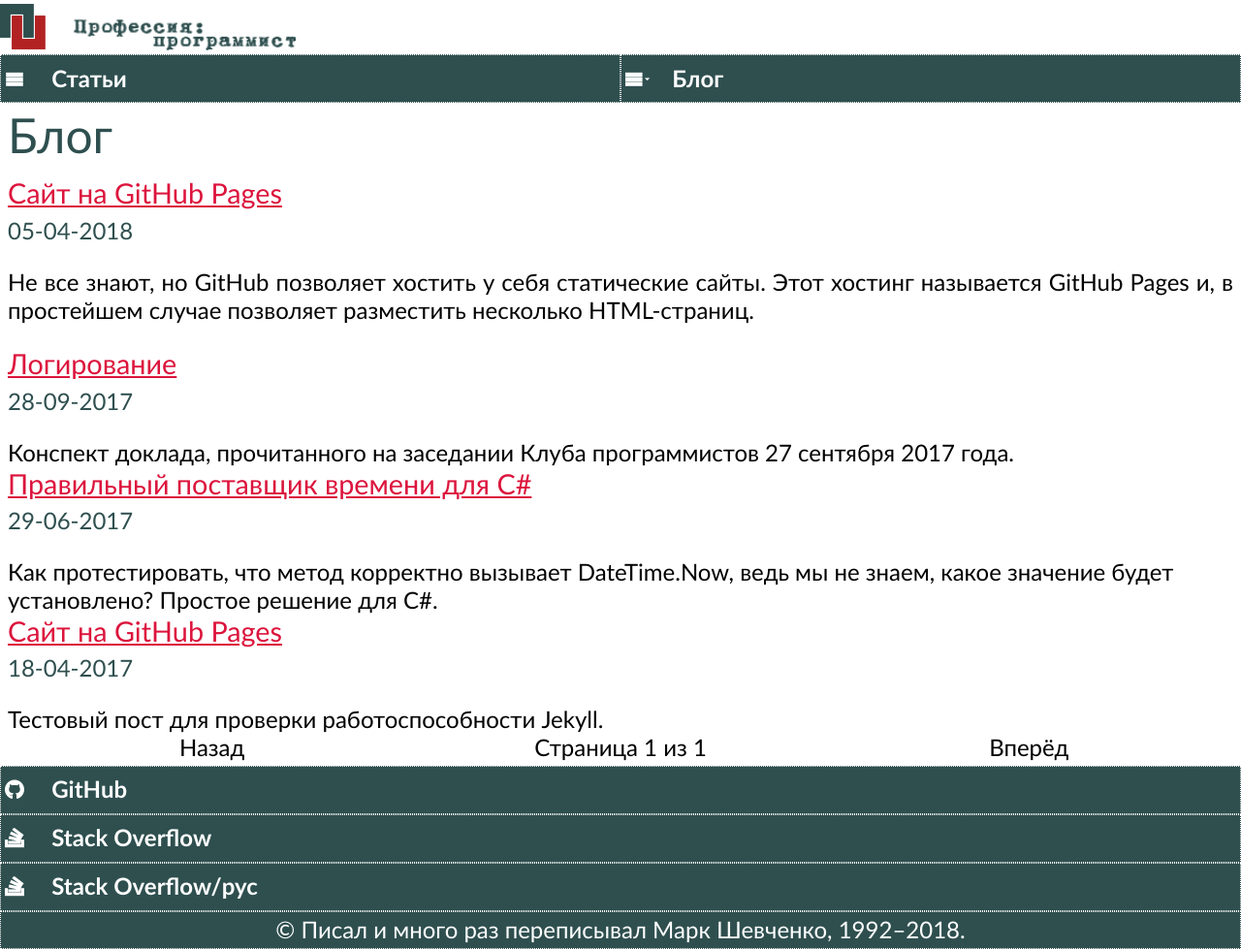
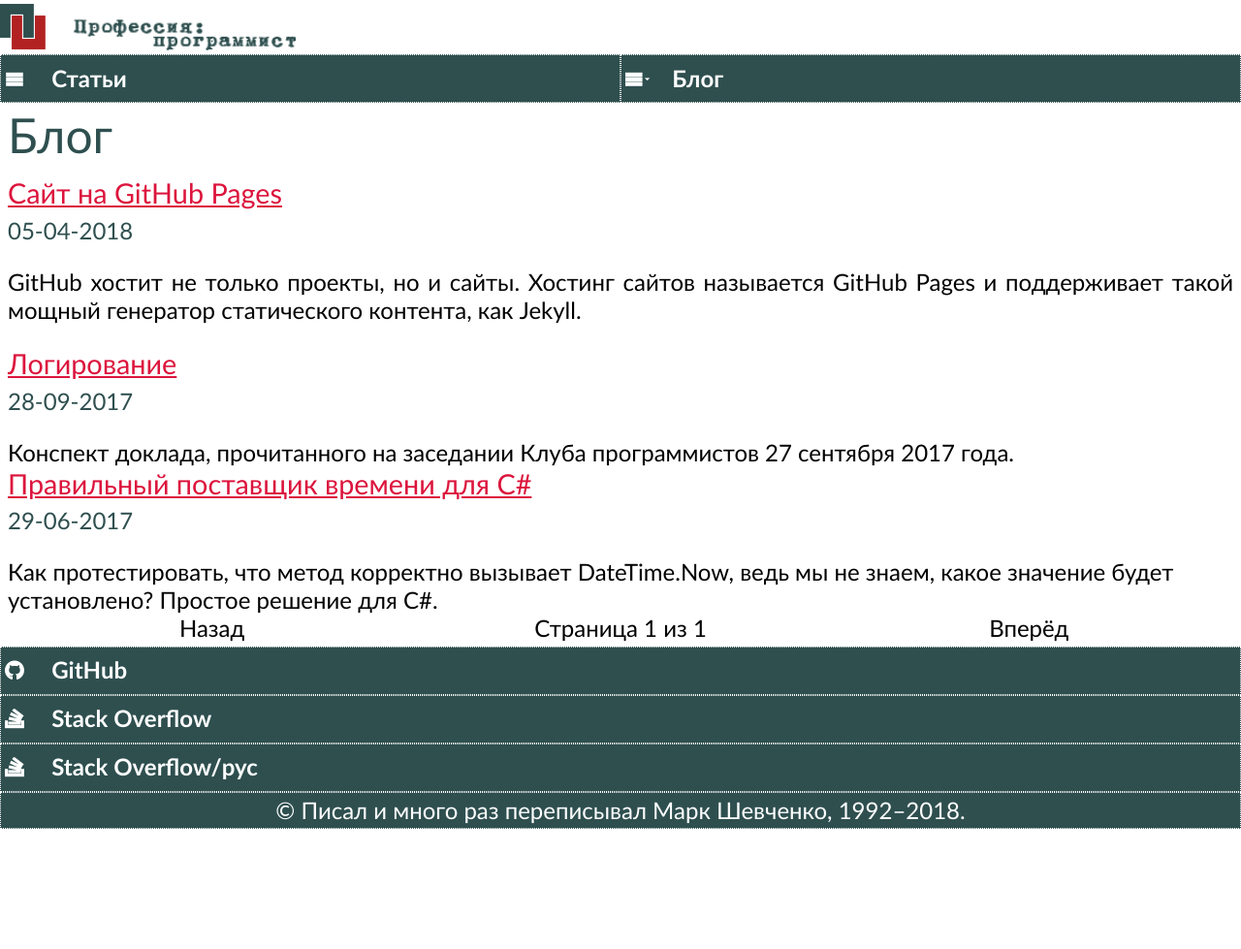
Before and after one commit to markshevchenko/markshevchenko.github.io, a Jekyll site: the page built from posts/index.html, in a window 1280 px wide. Shown: the whole page at 97% size. Built offline with Jekyll 4.4.1, drawn with Linux system fonts in a browser that asks for light colours; some web fonts are replaced; the list of posts is cut into pages by our own code; after the commit the page ends 900 px from its top, so only the background shows below that.

Commit message:
Исправил описание поста.

```diff
--- a/_posts/2017-04-18-github-pages-site.md
+++ /dev/null
@@ -1,9 +0,0 @@
----
-layout: post
-title: Сайт на GitHub Pages
-date: 2017-04-18 22:43:01 +0300
-excerpt: Тестовый пост для проверки работоспособности Jekyll.
-image: https://raw.githubusercontent.com/jekyll/brand/master/jekyll-notext-light-solid.png
----
-
-В битве чёрных и белых магов победили чёрные маги. Каким то образом сайт на Jekyll заработал.
--- a/_posts/2018-04-05-github-pages.md
+++ b/_posts/2018-04-05-github-pages.md
@@ -4,11 +4,9 @@ date: 2018-04-05 10:00:00 +0300
 id: github-pages
 ---
 
-Не все знают, но GitHub позволяет хостить у себя статические сайты. Этот хостинг
-называется GitHub Pages и, в простейшем случае позволяет разместить несколько HTML-страниц.
+GitHub хостит не только проекты, но и сайты. Хостинг сайтов называется GitHub Pages и поддерживает такой
+мощный генератор статического контента, как Jekyll.
 
 <!--more-->
 
-Впрочем, вы можете разобраться с генератором сайтов Jekyll, который тоже
-работает на GitHub Pages. О том, как это сделать, и какие возможности у вас появятся&nbsp;&mdash;
-эта [статья](/articles/github-pages).
+О возможностях Jekyll и том, как его подлючить&nbsp;&mdash; эта [статья](/articles/github-pages).
```
